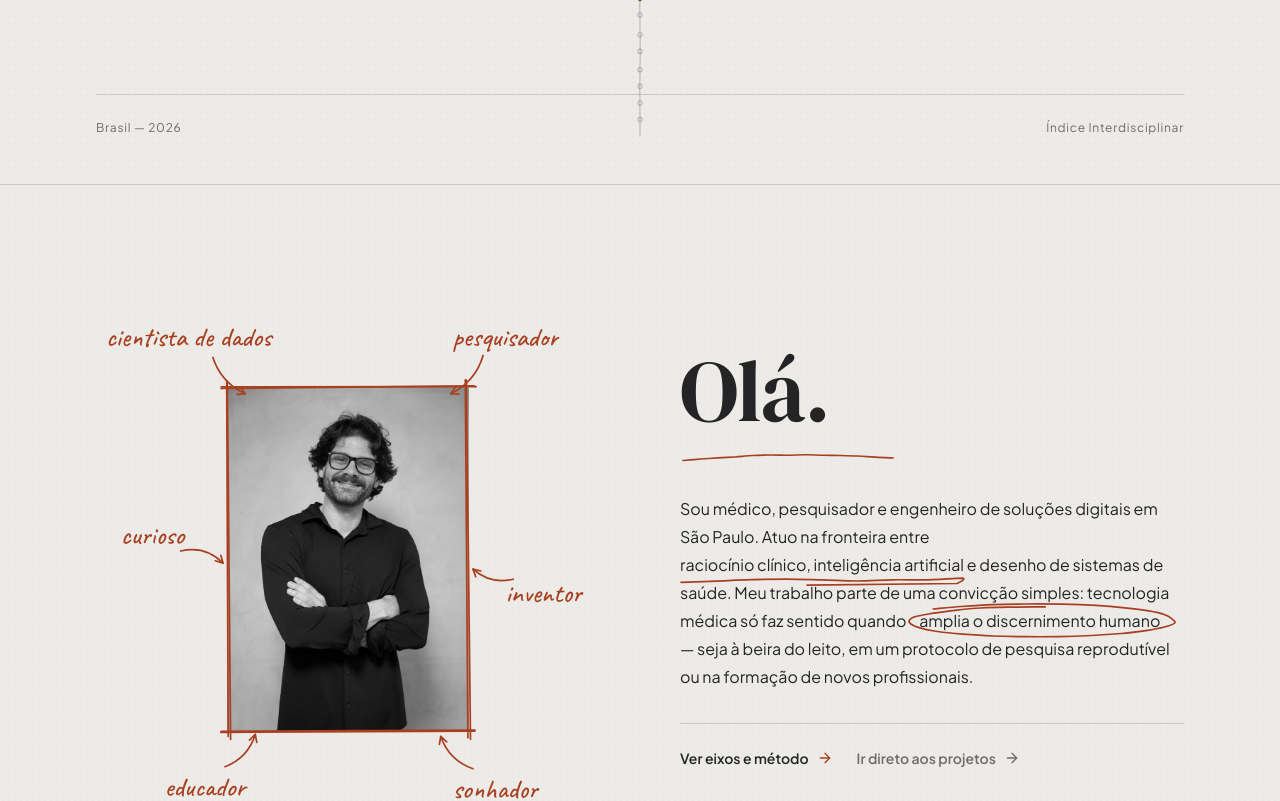
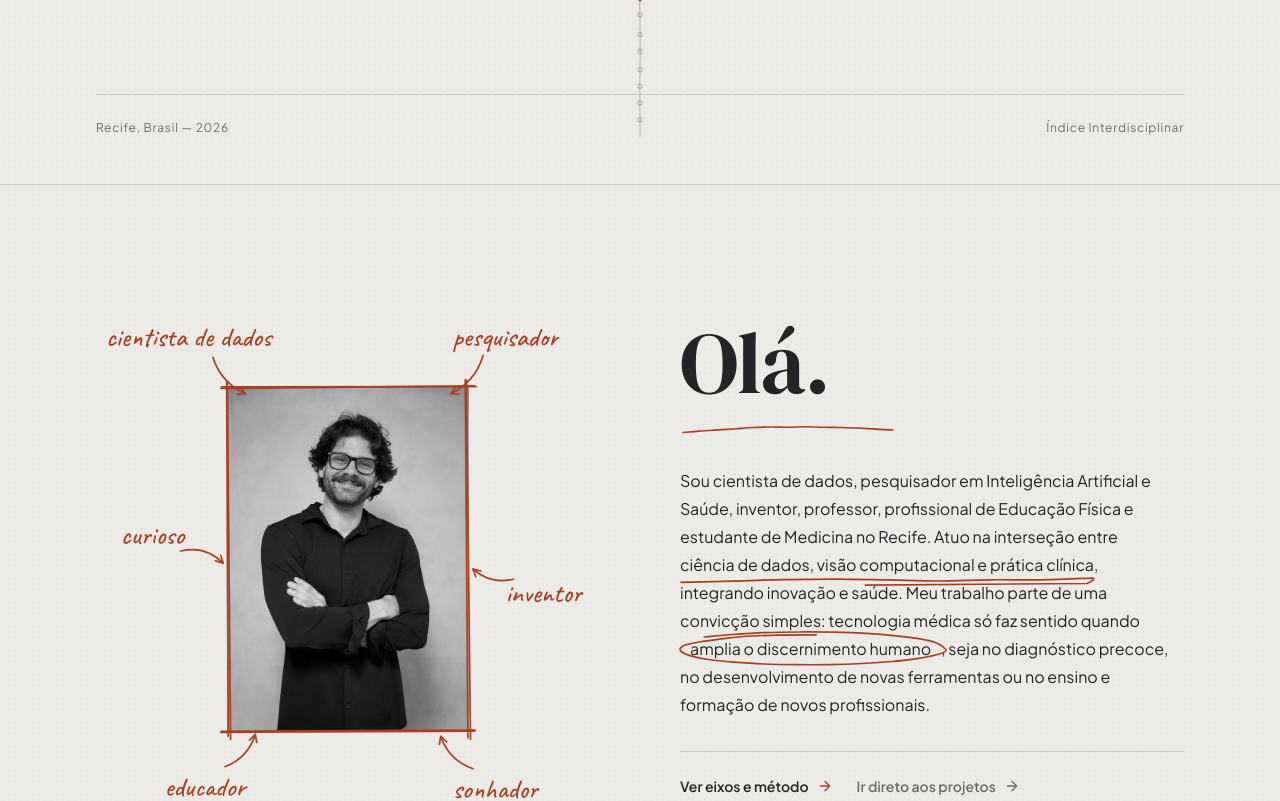
Before and after one commit to andrecfonseca-stack/Portifolio, a Next.js app: page / in a window 1280 px wide. Shown: the part 640-1441 px from the top of the page. Built offline with nearby package versions, Linux system fonts and the light colour scheme.

Commit message:
content: atualiza bio de apresentacao e localizacao Recife

```diff
--- a/src/config/site.ts
+++ b/src/config/site.ts
@@ -7,7 +7,7 @@ export const siteConfig = {
   url: "https://andrecavalcanti.dev",
   locale: "pt_BR",
   year: "2026",
-  location: "Brasil",
+  location: "Recife, Brasil",
   email: "contato@andrecavalcanti.dev",
   docLabel: "Índice Interdisciplinar",
 } as const;
--- a/src/content/profile.ts
+++ b/src/content/profile.ts
@@ -20,7 +20,7 @@ const rawProfile: Profile = {
     "sonhador",
   ],
   greeting: "Olá.",
-  bio: "Sou médico, pesquisador e engenheiro de soluções digitais em São Paulo. Atuo na fronteira entre *raciocínio clínico, inteligência artificial* e desenho de sistemas de saúde. Meu trabalho parte de uma convicção simples: tecnologia médica só faz sentido quando [amplia o discernimento humano] — seja à beira do leito, em um protocolo de pesquisa reprodutível ou na formação de novos profissionais.",
+  bio: "Sou cientista de dados, pesquisador em Inteligência Artificial e Saúde, inventor, professor, profissional de Educação Física e estudante de Medicina no Recife. Atuo na interseção entre *ciência de dados, visão computacional e prática clínica*, integrando inovação e saúde. Meu trabalho parte de uma convicção simples: tecnologia médica só faz sentido quando [amplia o discernimento humano], seja no diagnóstico precoce, no desenvolvimento de novas ferramentas ou no ensino e formação de novos profissionais.",
   practiceIntro:
     "Trato medicina, aprendizado de máquina e educação como partes do mesmo sistema. Antes de escrever código ou treinar um modelo, desenho a pergunta clínica, as métricas de segurança e a clareza de leitura para quem decide sob pressão.",
   defaultTileNote: "passe o cursor ou foque um eixo para ver como ele opera na prática",
```
